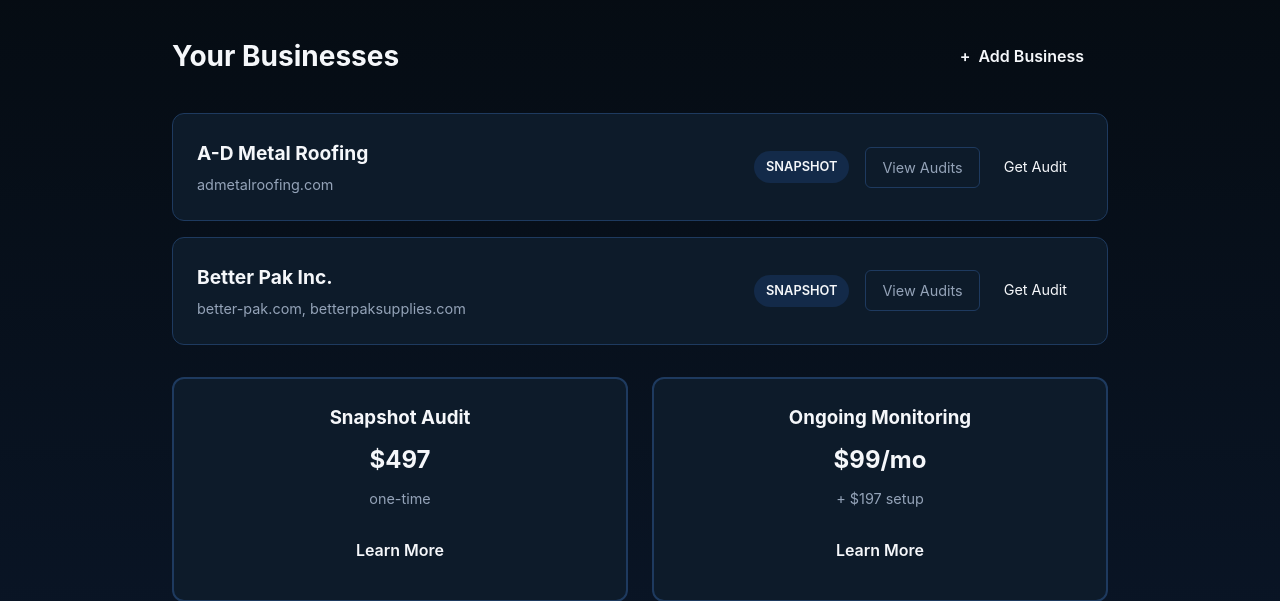
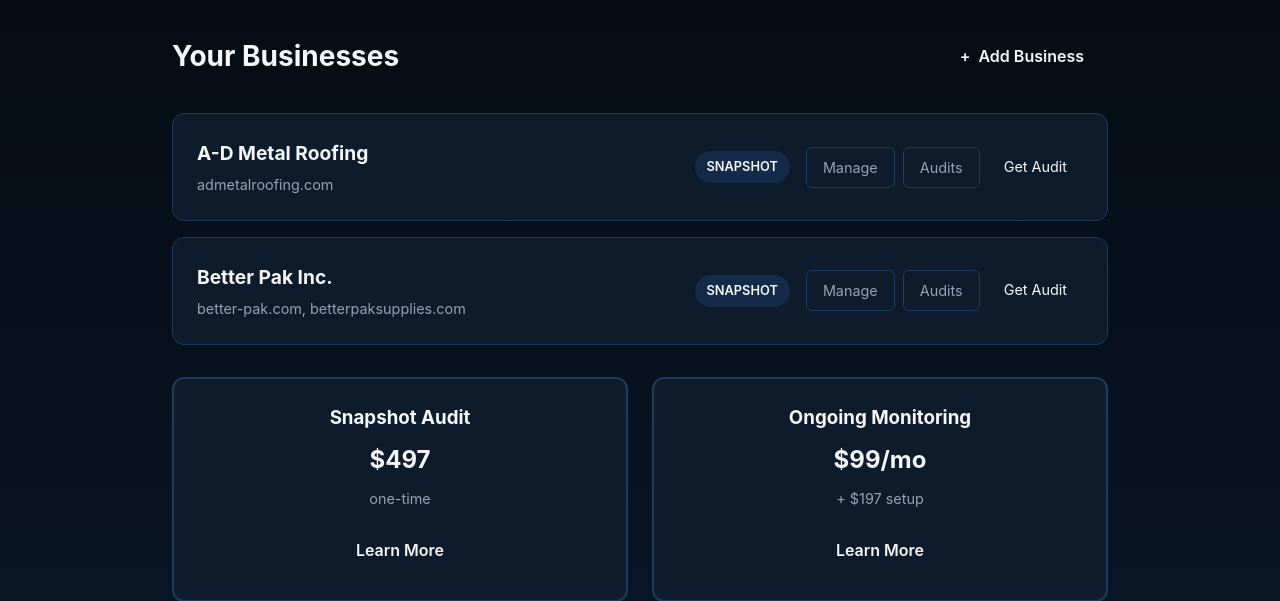
Before and after one commit to jcools1977/ekkoscope, a FastAPI app: page /dashboard in a window 1280 px wide. Shown: the part 77-678 px from the top of the page. Run offline with FastAPI, Linux system fonts and the light colour scheme; a user stored in the database is signed in.

Commit message:
Add ability to manage audits directly from business profile pages
Update business detail page to include a "Stop" button for running audits, and modify the dashboard to make business names and cards clickable, leading to the business detail page for comprehensive audit management.

Replit-Commit-Author: Agent
Replit-Commit-Session-Id: 94d6a6e5-937a-4193-a382-5d7289a78325
Replit-Commit-Checkpoint-Type: full_checkpoint
Replit-Commit-Event-Id: a61aa3df-e8f9-470a-ae71-4d8bbfb5d388
Replit-Commit-Screenshot-Url: https://storage.googleapis.com/screenshot-production-us-central1/02a6e5f9-7fea-4a89-91df-9bc17630051c/94d6a6e5-937a-4193-a382-5d7289a78325/XbjqXKS

```diff
--- a/templates/dashboard/index.html
+++ b/templates/dashboard/index.html
@@ -109,9 +109,23 @@
             border-color: var(--brand-teal);
         }
 
+        .business-info {
+            flex: 1;
+        }
+
+        .business-info a {
+            text-decoration: none;
+            color: inherit;
+        }
+
+        .business-info a:hover h3 {
+            color: var(--brand-teal);
+        }
+
         .business-info h3 {
             font-size: 1.2rem;
             margin-bottom: 0.25rem;
+            transition: color 0.2s;
         }
 
         .business-info .domain {
@@ -275,8 +289,10 @@
             {% for business in businesses %}
             <div class="business-card">
                 <div class="business-info">
-                    <h3>{{ business.name }}</h3>
-                    <div class="domain">{{ business.primary_domain }}</div>
+                    <a href="/dashboard/business/{{ business.id }}">
+                        <h3>{{ business.name }}</h3>
+                        <div class="domain">{{ business.primary_domain }}</div>
+                    </a>
                 </div>
                 <div class="business-status">
                     {% if business.subscription_active and business.plan == 'ongoing' %}
@@ -288,8 +304,9 @@
                     {% endif %}
 
                     <div class="business-actions">
+                        <a href="/dashboard/business/{{ business.id }}" class="action-btn secondary">Manage</a>
                         {% if business.audits %}
-                        <a href="/dashboard/business/{{ business.id }}/audits" class="action-btn secondary">View Audits</a>
+                        <a href="/dashboard/business/{{ business.id }}/audits" class="action-btn secondary">Audits</a>
                         {% endif %}
                         {% if not business.subscription_active %}
                         <a href="/dashboard/business/{{ business.id }}/upgrade" class="action-btn primary">Get Audit</a>
```
Also changed, not shown: templates/dashboard/business_detail.html (+19 -1 lines), attached_assets/image_1764254794709.png (added), ekkoscope.db, 1 other file.
